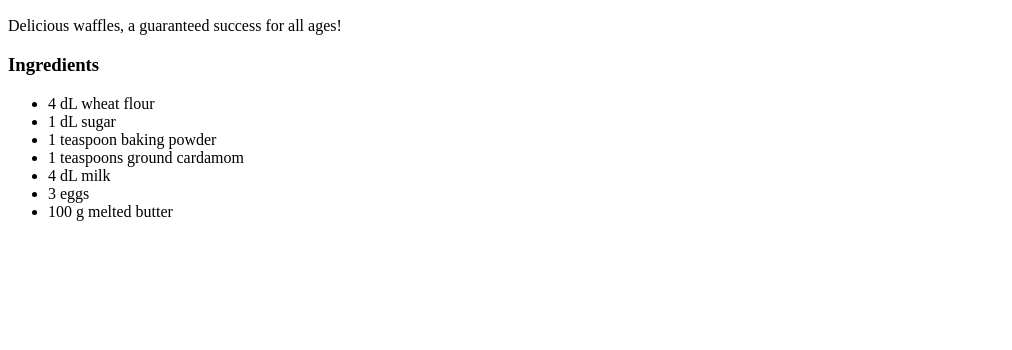
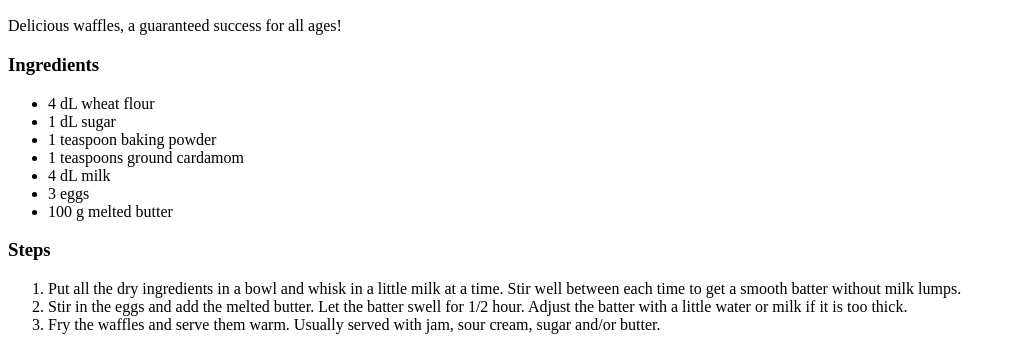
Before and after one commit to steff2401/odin-recipes, a plain HTML site: page recipes/waffles.html in a window 1280 px wide. Shown: the part 471-821 px from the top of the page, without its empty margins (0-1012 px from the left). Before the commit the page ends 800 px from the top, so only its background shows below. Drawn offline with Linux system fonts and the light colour scheme.

Commit message:
Add steps to waffle recipe

```diff
--- a/recipes/waffles.html
+++ b/recipes/waffles.html
@@ -24,6 +24,17 @@
     <li>100 g melted butter</li>
   </ul>
 
+  <h3>Steps</h3>
+  <ol>
+    <li>Put all the dry ingredients in a bowl and whisk in a little milk at a time.
+       Stir well between each time to get a smooth batter without milk lumps.
+    </li>
+    <li>Stir in the eggs and add the melted butter. Let the batter swell for 1/2 hour.
+      Adjust the batter with a little water or milk if it is too thick.
+    </li>
+    <li>Fry the waffles and serve them warm. Usually served with jam, sour cream, sugar and/or butter.</li>
+  </ol>
+
 </body>
 
 </html>
```
